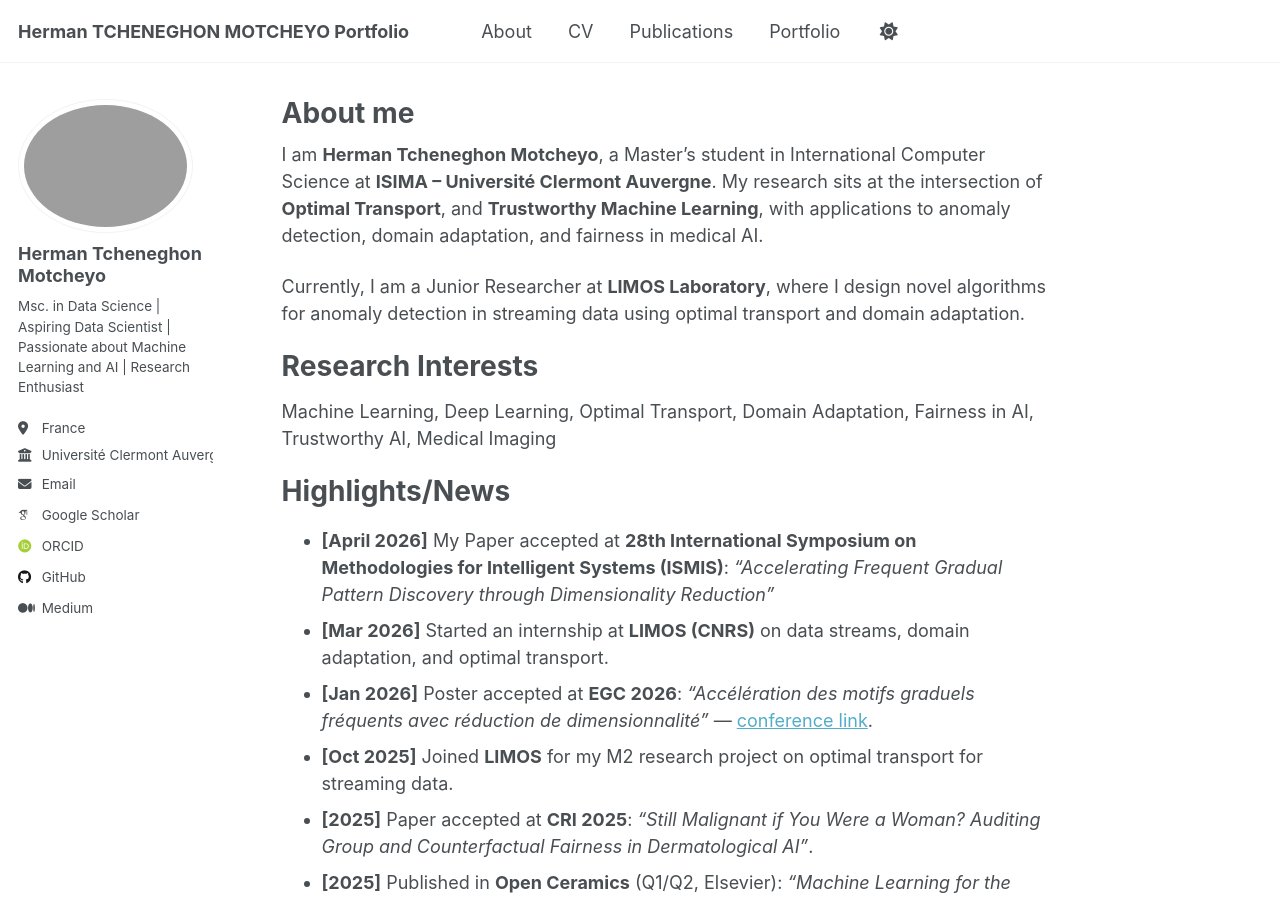
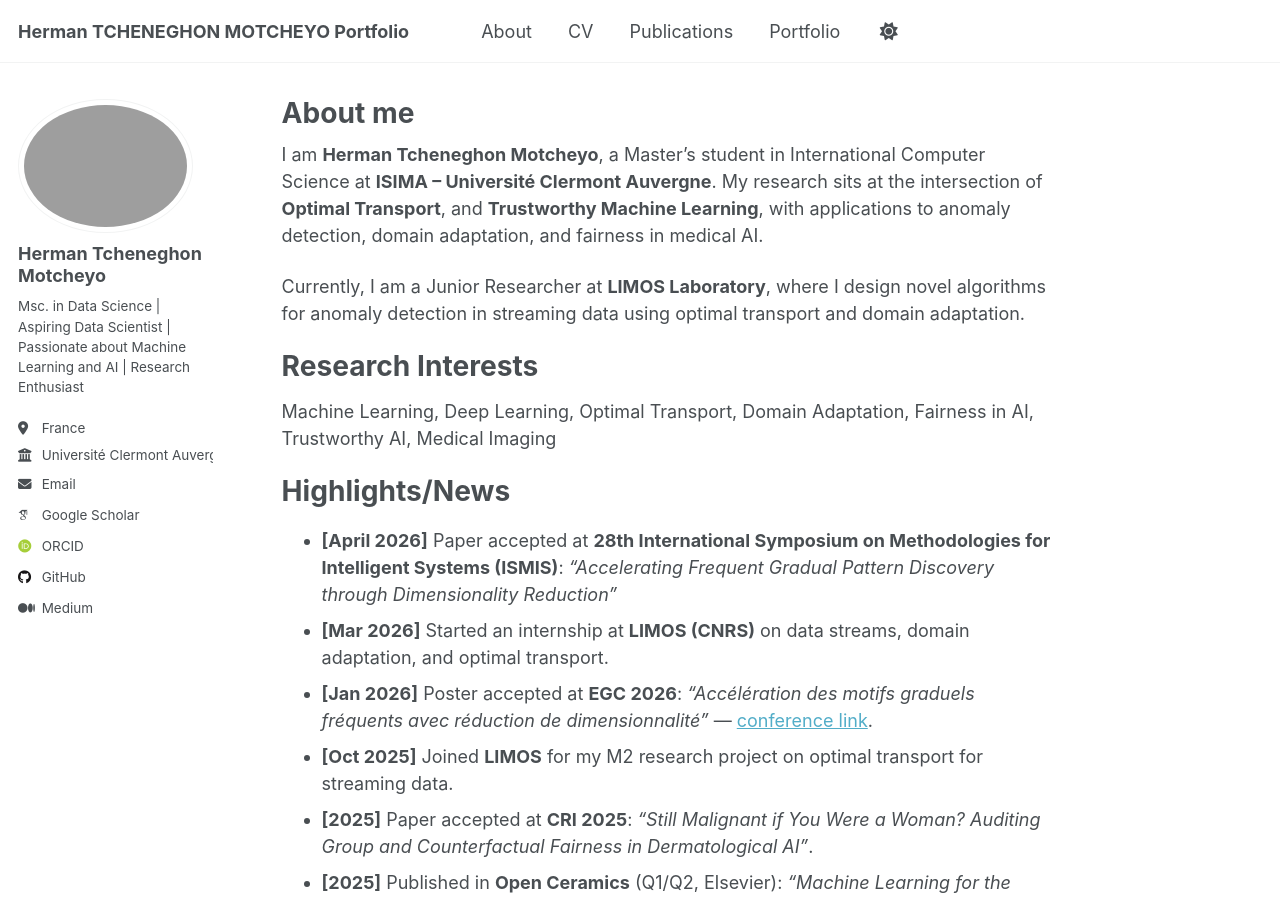
Before and after one commit to Herman-Motcheyo/Herman-Motcheyo.github.io, a Jekyll site: the page built from _pages/about.md, in a window 1280 px wide and 900 px high. Built offline with Jekyll 4.4.1, drawn with Linux system fonts in a browser that asks for light colours; some web fonts are replaced; a script that is not in the unit is left out.

Commit message:
update news

```diff
--- a/_pages/about.md
+++ b/_pages/about.md
@@ -18,7 +18,7 @@
 
 Highlights/News
 ======
-* **[April 2026]** My Paper accepted at **28th International Symposium on Methodologies for Intelligent Systems (ISMIS)**: *"Accelerating Frequent Gradual Pattern Discovery through Dimensionality Reduction"*
+* **[April 2026]** Paper accepted at **28th International Symposium on Methodologies for Intelligent Systems (ISMIS)**: *"Accelerating Frequent Gradual Pattern Discovery through Dimensionality Reduction"*
 * **[Mar 2026]** Started an internship at **LIMOS (CNRS)** on data streams, domain adaptation, and optimal transport.
 * **[Jan 2026]** Poster accepted at **EGC 2026**: *"Accélération des motifs graduels fréquents avec réduction de dimensionnalité"* — [conference link](https://conferences.sigappfr.org/egc2026/).
 * **[Oct 2025]** Joined **LIMOS** for my M2 research project on optimal transport for streaming data.
```
